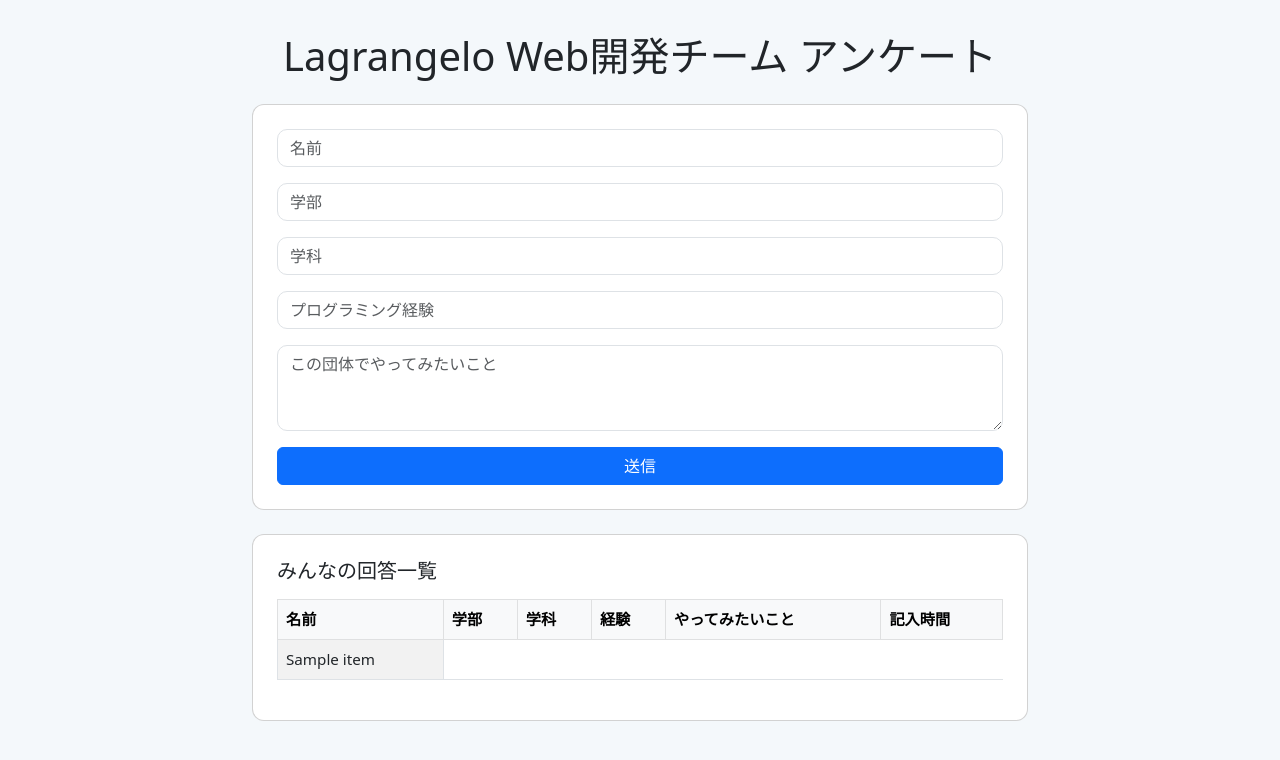
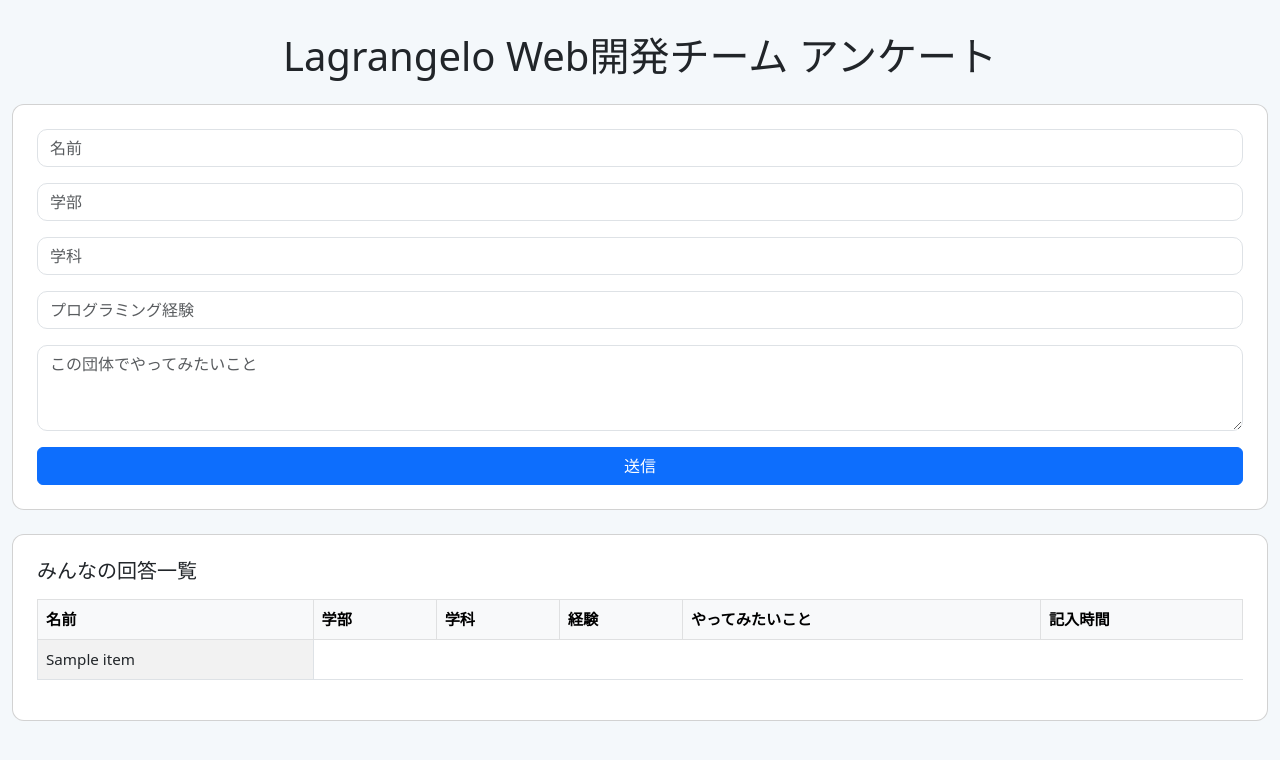
Before and after one commit to Haruaki9973/quaitionnaire, a Python web app: template templates/index.html in a window 1280 px wide. Shown: the top 760 px of the page. Run offline with Jinja, Linux system fonts and the light colour scheme; the template is opened without the code that fills it: most values are stand-ins (such as "Sample title", 1, 10 or a date in 2020).

Commit message:
Update index.html

```diff
--- a/templates/index.html
+++ b/templates/index.html
@@ -11,7 +11,7 @@
       padding-top: 2rem;
     }
     .container {
-      max-width: 800px;
+      max-width: 2000px;
     }
     .card {
       border-radius: 12px;
@@ -43,7 +43,7 @@
           <input type="text" name="experience" class="form-control" placeholder="プログラミング経験" required>
         </div>
         <div class="mb-3">
-          <textarea name="interest" class="form-control" rows="3" placeholder="この団体でやってみたいこと" required></textarea>
+          <textarea name="text" class="form-control" rows="3" placeholder="この団体でやってみたいこと" required></textarea>
         </div>
         <div class="d-grid">
           <button type="submit" class="btn btn-primary">送信</button>
```
